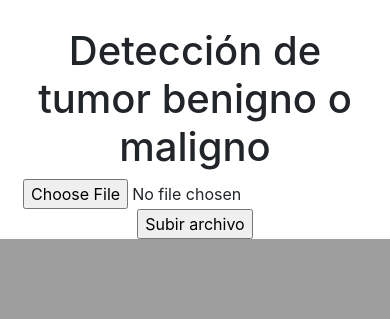
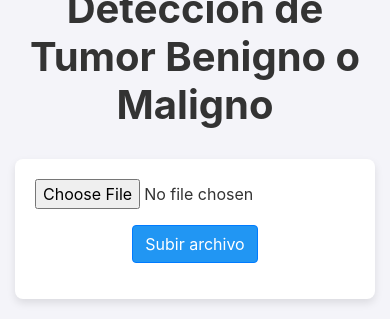
Before and after one commit to Miguela0207/ProyectoFinal, a FastAPI app: page / in a window 390 px wide. Shown: the part 760-1079 px from the top of the page. Before the commit the page ends 999 px from the top, so only its background shows below. Run offline with FastAPI, Linux system fonts and the light colour scheme; parts of the project's set-up code (start-up, migrations or seed data) failed here and were passed over; some libraries are stand-ins or nearby versions.

Commit message:
Modificación del HTML y estilos
Se agregan estilos adecuados para mejorar la vista de la interfaz

```diff
--- a/modelo.py
+++ b/modelo.py
@@ -51,7 +51,7 @@ def generate():
 
 # Cargar el modelo una sola vez al inicio
 with tf.keras.utils.custom_object_scope({'KerasLayer': hub.KerasLayer}):
-    modelo_cargado = load_model('../IA-Medica-Remota--main/breast_canser.h5')
+    modelo_cargado = load_model('../ProyectoFinal/breast_canser.h5')
 
 # Mapeo de etiquetas
 label = {0: "benign", 1: "malignant"}
--- a/templates/css/style.css
+++ b/templates/css/style.css
@@ -75,3 +75,50 @@
   font-size: 16px;
   cursor: pointer;
 }
+
+body {
+  background-color: #f4f4f9;
+  color: #333;
+}
+
+h1 {
+  margin-top: 50px;
+  margin-bottom: 30px;
+  color: #2c3e50;
+}
+
+#image-form {
+  background: #fff;
+  padding: 20px;
+  border-radius: 8px;
+  box-shadow: 0 4px 8px rgba(0, 0, 0, 0.1);
+  margin-bottom: 20px;
+}
+
+#image-container {
+  background: #fff;
+  padding: 20px;
+  border-radius: 8px;
+  box-shadow: 0 4px 8px rgba(0, 0, 0, 0.1);
+  text-align: center;
+}
+
+#uploaded-image {
+  max-width: 100%;
+  height: auto;
+  margin-top: 20px;
+  border-radius: 8px;
+  border: 1px solid #ddd;
+  box-shadow: 0 2px 4px rgba(0, 0, 0, 0.1);
+}
+
+#prediction-result {
+  font-size: 1.2em;
+  font-weight: bold;
+  margin-bottom: 10px;
+}
+
+#upload-status {
+  font-size: 1em;
+  margin-bottom: 10px;
+}
--- a/templates/index.html
+++ b/templates/index.html
@@ -40,7 +40,7 @@
             <div class="col-md-8">
                 <div class="card">
                     <div class="card-header bg-primary text-white">
-                        <h4 class="mb-0">AI Health Assistant</h4>
+                        <h4 class="mb-0" style ="font-weight: bold;">AI Health Assistant</h4>
                     </div>
                     <div class="card-body chat-content">
                         <div class="media user-message mb-3">
@@ -48,36 +48,46 @@
                                 <div id="video-container">
                                     <img src="/video" />
                                 </div>
-                                <p class="mb-0">Hola soy un chat medico ¿En que te puedo colaborar?</p>
+                                <p class="mb-0" style ="font-weight: bold;">Hola soy un chat medico ¿En que te puedo colaborar?</p>
                             </div>
                         </div>
                         <div class="media ai-message mb-3"></div>
                     </div>
                     <div class="card-footer chat-input">
                         <input type="text" class="form-control" id="input" placeholder="Escriba su consulta médica...">
-                        <button class="btn btn-primary" id="buscar">Enviar</button>
-                        <button class="btn btn-primary" id="buscarPorVoz">Por Voz</button>
+                        <button class="btn btn-primary" id="buscar" style ="font-weight: bold;">Enviar</button>
+                        <button class="btn btn-primary" id="buscarPorVoz" style ="font-weight: bold;">Voz</button>
                     </div>
                 </div>
             </div>
         </div>
     </div>
 <div class="container">
-        <h1 class="text-center mt-5">Detección de tumor benigno o maligno</h1>
+    <h1 class="text-center" style="color: #333333; font-weight: bold; margin-top: 30px; margin-bottom: 30px;">Detección de Tumor Benigno o Maligno</h1>
 
     <!-- Formulario para cargar la imagen -->
+    <div class="row justify-content-center">
+        <div class="col-md-6">
             <form id="image-form" action="/upload/" method="post" enctype="multipart/form-data">
-            <input type="file" name="file">
-            <input type="submit" value="Subir archivo">
+                <div class="form-group">
+                    <input type="file" name="file" class="form-control-file">
+                </div>
+                <div class="form-group text-center">
+                    <input type="submit" value="Subir archivo" class="btn btn-primary" style="background-color: #2196f3;">
+                </div>
             </form>
+        </div>
+    </div>
 
     <!-- Elementos para mostrar la imagen cargada -->
-        <div id="image-container" class="mt-3" style="display: none;">
-            <p id="prediction-result"></p>
-            <p id="upload-status"></p>
-            <img id="uploaded-image" src="" alt="Imagen cargada">
+    <div id="image-container" class="mt-5" style="display: none; width: 80%; margin: 0 auto;">
+        <p id="prediction-result" style="font-size: 1.5em; font-weight: bold; color: #ff5722; margin-bottom: 10px;"></p>
+        <p id="upload-status" style="font-size: 1.2em; color: #4caf50; margin-bottom: 10px;"></p>
+        <img id="uploaded-image" src="" alt="Imagen cargada" style="max-width: 100%; height: auto; border-radius: 8px; border: 1px solid #ccc; box-shadow: 0 2px 4px rgba(0, 0, 0, 0.1); margin-top: 20px;">
     </div>
+
 </div>
+
 
     <script src="https://code.jquery.com/jquery-3.6.0.min.js"></script>
     <script src="https://stackpath.bootstrapcdn.com/bootstrap/4.5.2/js/bootstrap.min.js"></script>
```
Lines whose indentation alone changed are shown as unchanged.
